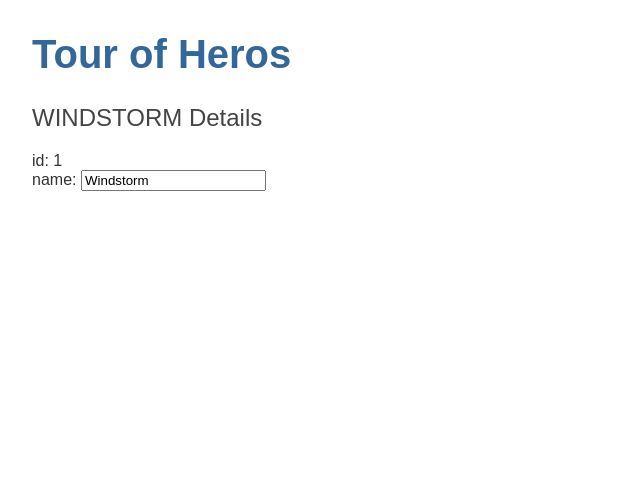
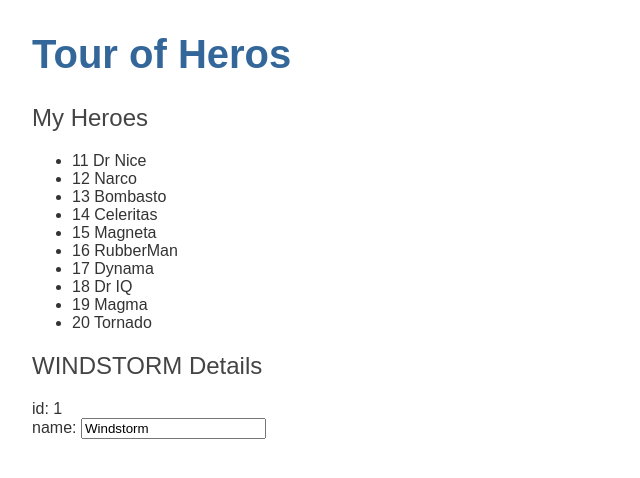
Before and after one commit to chris-warner/angular-tour-of-heros-app, an Angular app in the folder angular-tour-of-heroes/: page / in a window 1280 px wide. Shown: the top 478 px of the page, without its empty margins (0-640 px from the left). Built offline with nearby package versions, Linux system fonts and the light colour scheme.

Commit message:
heroes component now lists all heroes

```diff
--- a/angular-tour-of-heroes/src/app/heroes/heroes.component.html
+++ b/angular-tour-of-heroes/src/app/heroes/heroes.component.html
@@ -1,3 +1,10 @@
+<h2>My Heroes</h2>
+<ul class="heroes">
+    <li *ngFor="let hero of heroes">
+        <span class="badge">{{hero.id}}</span> {{hero.name}}
+    </li>
+  </ul>
+
 <h2>{{hero.name | uppercase}} Details</h2>
 <div><span>id: </span>{{hero.id}}</div>
 <div>
--- a/angular-tour-of-heroes/src/app/heroes/heroes.component.ts
+++ b/angular-tour-of-heroes/src/app/heroes/heroes.component.ts
@@ -1,5 +1,6 @@
 import { Component, OnInit } from '@angular/core';
 import { Hero } from '../hero';
+import { HEROES } from '../mock-heroes';
 
 @Component({
   selector: 'app-heroes',
@@ -7,6 +8,8 @@
   styleUrls: ['./heroes.component.css'],
 })
 export class HeroesComponent implements OnInit {
+
+  heroes = HEROES;
 
   hero: Hero = {
     id: 1,
```
